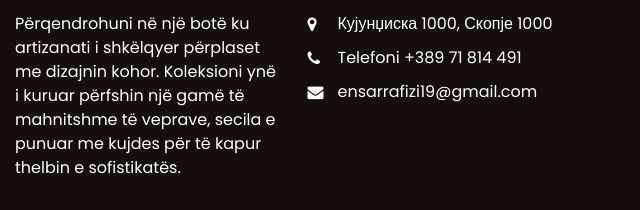
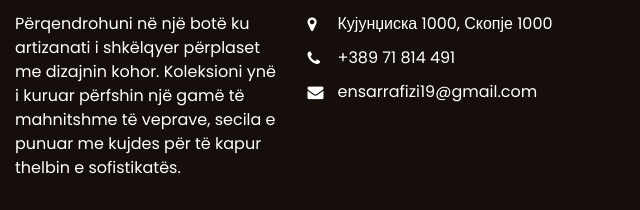
Before and after one commit to eforgold/Efor-Gold, a website: page index.html in a window 1280 px wide. Shown: the part 4010-4220 px from the top of the page, 640-1280 px from the left. Drawn offline with nearby package versions, Linux system fonts and the light colour scheme; a script that the page names is missing; files whose address does not match are found by name.

Commit message:
Update index.html

```diff
--- a/index.html
+++ b/index.html
@@ -511,7 +511,7 @@
             <a href="">
               <i class="fa fa-phone" aria-hidden="true"></i>
               <span>
-                Telefoni +389 71 814 491
+                 +389 71 814 491
               </span>
             </a>
             <a href="">
```
